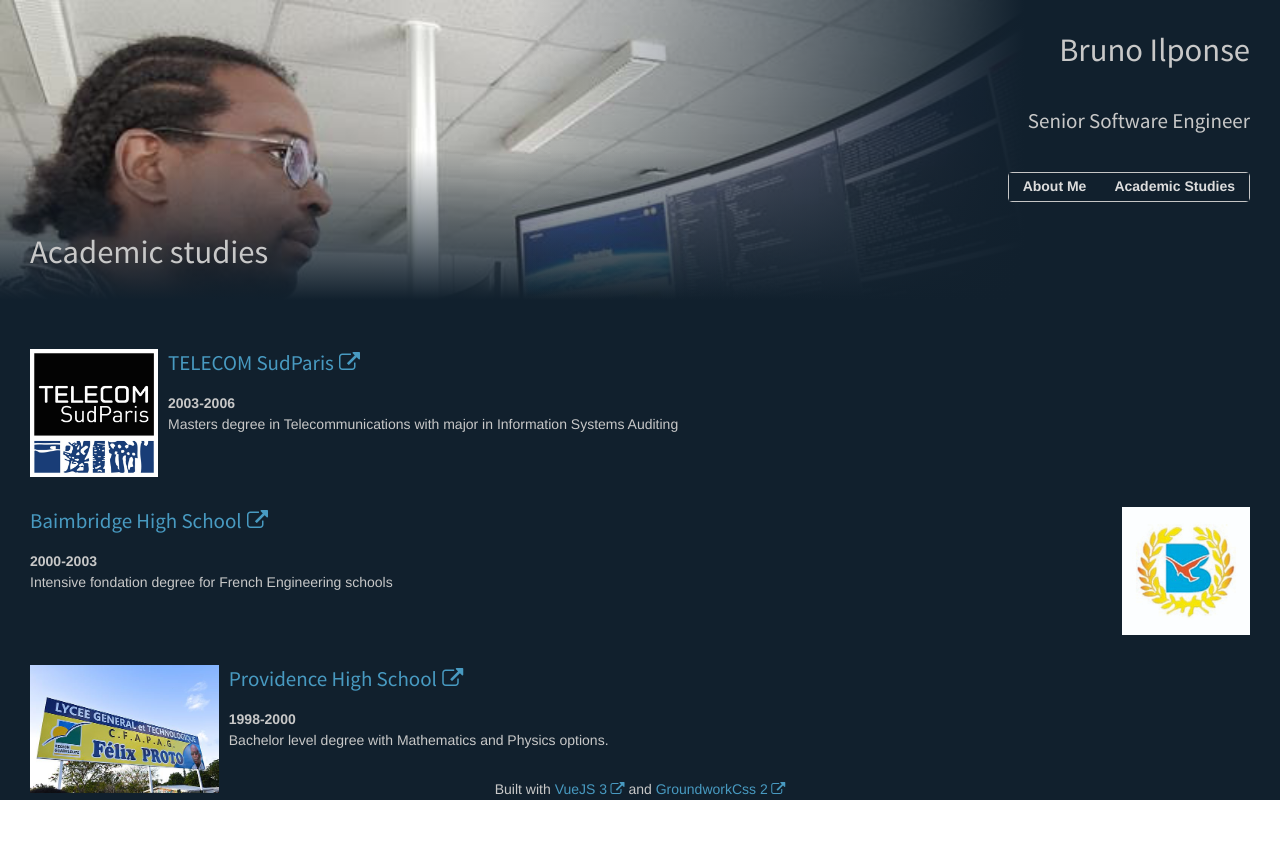
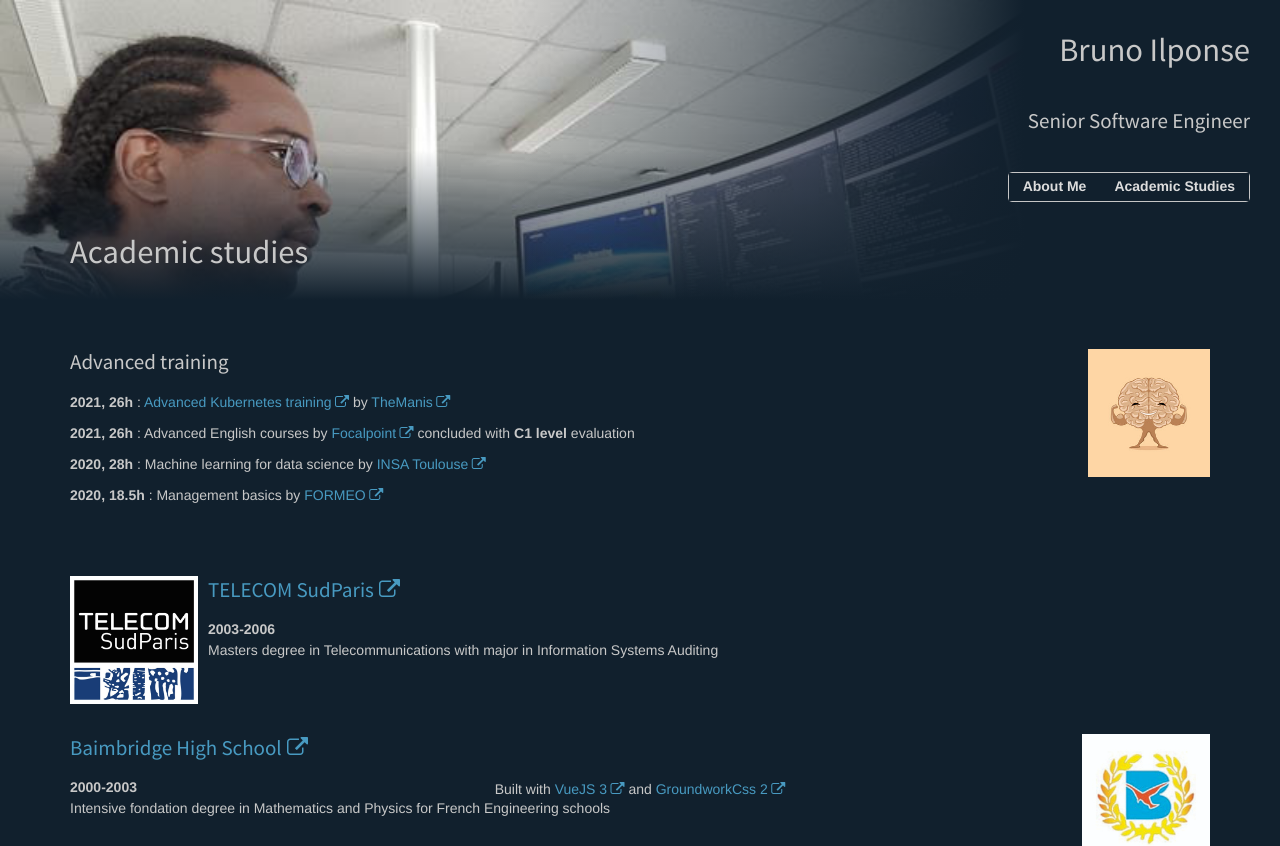
Before and after one commit to biwano/cv, a Vue app: page /academic_studies in a window 1280 px wide. Shown: the top 846 px of the page. Before the commit the page ends 800 px from the top, so only its background shows below. Built offline with nearby package versions, Linux system fonts and the light colour scheme.

Commit message:
Advanced training

```diff
--- a/src/components/CardComponent.vue
+++ b/src/components/CardComponent.vue
@@ -31,10 +31,11 @@ const containerClass = computed(() => {
       <img :src="img" :class="imgClass" />
 
       <h3>
-        <a :href="link" target="_blank">{{ title }}</a>
+        <a v-if="link" :href="link" target="_blank">{{ title }}</a>
+        <span v-else>{{ title }}</span>
       </h3>
-      <b v-if="date">{{ date }}</b
-      ><br />
+      <b v-if="date">{{ date }}<br /></b
+      >
       <slot></slot>
     </div>
   </div>
--- a/src/views/AcademicStudiesView.vue
+++ b/src/views/AcademicStudiesView.vue
@@ -2,12 +2,59 @@
 import CardComponent from "@/components/CardComponent.vue";
 </script>
 <template>
-  <div>
+  <div class="container">
     <div class="row">
       <div class="one animated bounceInLeft triple-padded">
         <h1>Academic studies</h1>
       </div>
     </div>
+    <CardComponent
+      img="/images/brain.jpg"
+      img-position="right"
+      title="Advanced training"
+    >
+      <!-- Kubernetes -->
+      <p>
+        <b>2021, 26h</b> :
+        <a
+          href="https://themanis.fr/formations/informatique/virtualisation/kubernetes-avance-2/"
+          target="_blank"
+          >Advanced Kubernetes training</a
+        >
+        by <a href="https://themanis.fr/" target="_blank">TheManis</a>
+      </p>
+
+      <!-- Anglais -->
+      <p>
+        <b>2021, 26h</b> : Advanced English courses by
+        <a href="https://focalpoint-languages.com/" target="_blank"
+          >Focalpoint</a
+        >
+        concluded with <b>C1 level</b> evaluation
+      </p>
+
+      <!-- Machine learning -->
+      <p>
+        <b>2020, 28h</b> : Machine learning for data science by
+        <a
+          href="https://www.insa-toulouse.fr/fr/index.html
+"
+          target="_blank"
+          >INSA Toulouse</a
+        >
+      </p>
+
+      <!-- Formeo management -->
+      <p>
+        <b>2020, 18.5h </b> : Management basics by
+        <a
+          href="https://formeo.fr
+"
+          target="_blank"
+          >FORMEO</a
+        >
+      </p>
+    </CardComponent>
     <CardComponent
       img="/images/telecom_sudparis.jpg"
       img-position="left"
@@ -25,7 +72,7 @@ import CardComponent from "@/components/CardComponent.vue";
       date="2000-2003"
       link="https://lgtbaimbridge.fr/"
     >
-      Intensive fondation degree for French Engineering schools
+      Intensive fondation degree in Mathematics and Physics for French Engineering schools
     </CardComponent>
     <CardComponent
       img="/images/providence.jpg"
```
Also changed, not shown: public/images/brain.jpg (added).
